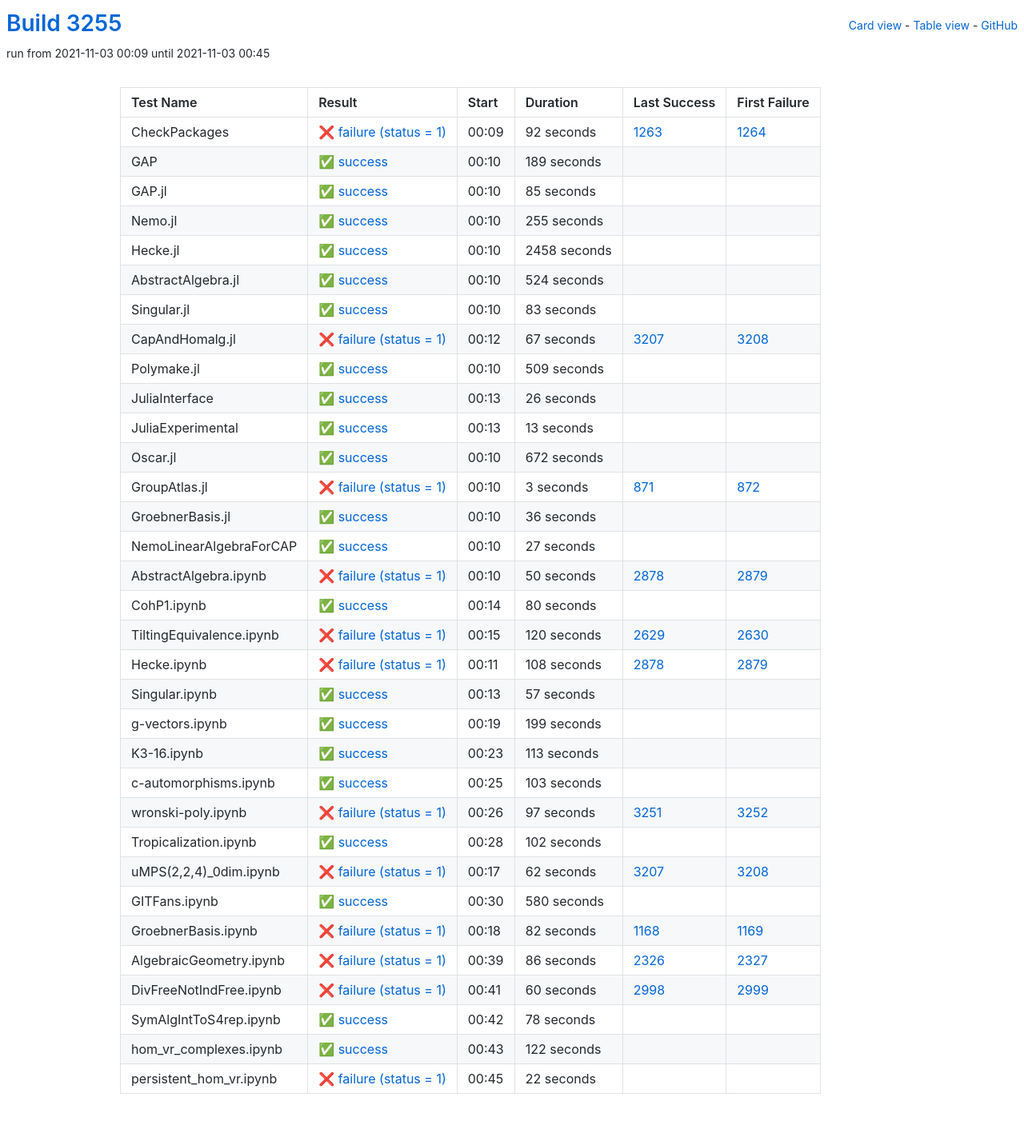
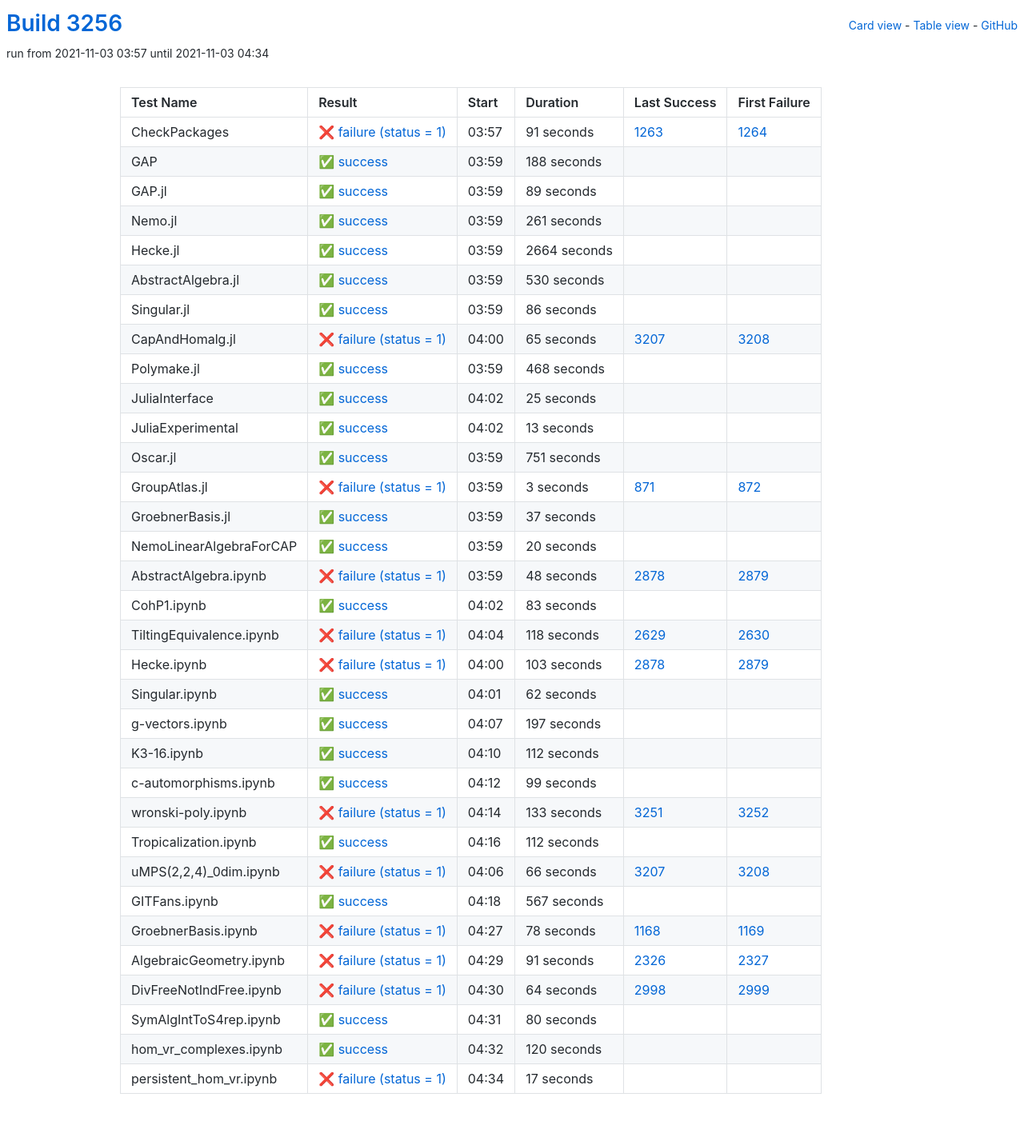
Before and after one commit to oscar-system/oscar-ci-status-stable, a Jekyll site: the page built from table.html, in a window 1280 px wide. Shown: the whole page at 80% size. Built offline with Jekyll 4.4.1, drawn with Linux system fonts in a browser that asks for light colours.

Commit message:
Build #3256

```diff
--- a/_data/ci.yml
+++ b/_data/ci.yml
@@ -1,6 +1,6 @@
 ---
-build: 3255
-build_url: https://oscarci.mathematik.uni-kl.de/job/oscar-stable/3255/
+build: 3256
+build_url: https://oscarci.mathematik.uni-kl.de/job/oscar-stable/3256/
 job: oscar-stable
 organization: oscar-system
 repo: oscar-ci-status-stable
@@ -8,128 +8,128 @@ repourl: https://github.com/oscar-system/oscar-ci-status-stable
 tests:
 - name: CheckPackages
   id: checkpackages
-  log: https://oscarci.mathematik.uni-kl.de/job/oscar-stable/3255/artifact/logs/build-3255/CheckPackages.log
-  start: 2021-11-03 00:09
+  log: https://oscarci.mathematik.uni-kl.de/job/oscar-stable/3256/artifact/logs/build-3256/CheckPackages.log
+  start: 2021-11-03 03:57
   success: false
   exitcode: 1
   status: failure
-  duration: 92
+  duration: 91
   last_success: 1263
   last_success_url: https://oscarci.mathematik.uni-kl.de/job/oscar-stable/1263/
   first_failure: 1264
   first_failure_url: https://oscarci.mathematik.uni-kl.de/job/oscar-stable/1264/
 - name: GAP
   id: gap
-  log: https://oscarci.mathematik.uni-kl.de/job/oscar-stable/3255/artifact/logs/build-3255/GAP.log
-  start: 2021-11-03 00:10
+  log: https://oscarci.mathematik.uni-kl.de/job/oscar-stable/3256/artifact/logs/build-3256/GAP.log
+  start: 2021-11-03 03:59
   success: true
   exitcode: 0
   status: success
-  duration: 189
+  duration: 188
   last_success: false
   last_success_url:
   first_failure: false
   first_failure_url:
 - name: GAP.jl
   id: gap-jl
-  log: https://oscarci.mathematik.uni-kl.de/job/oscar-stable/3255/artifact/logs/build-3255/GAP.jl.log
-  start: 2021-11-03 00:10
+  log: https://oscarci.mathematik.uni-kl.de/job/oscar-stable/3256/artifact/logs/build-3256/GAP.jl.log
+  start: 2021-11-03 03:59
   success: true
   exitcode: 0
   status: success
-  duration: 85
+  duration: 89
   last_success: false
   last_success_url:
   first_failure: false
   first_failure_url:
 - name: Nemo.jl
   id: nemo-jl
-  log: https://oscarci.mathematik.uni-kl.de/job/oscar-stable/3255/artifact/logs/build-3255/Nemo.jl.log
-  start: 2021-11-03 00:10
+  log: https://oscarci.mathematik.uni-kl.de/job/oscar-stable/3256/artifact/logs/build-3256/Nemo.jl.log
+  start: 2021-11-03 03:59
   success: true
   exitcode: 0
   status: success
-  duration: 255
+  duration: 261
   last_success: false
   last_success_url:
   first_failure: false
   first_failure_url:
 - name: Hecke.jl
   id: hecke-jl
-  log: https://oscarci.mathematik.uni-kl.de/job/oscar-stable/3255/artifact/logs/build-3255/Hecke.jl.log
-  start: 2021-11-03 00:10
+  log: https://oscarci.mathematik.uni-kl.de/job/oscar-stable/3256/artifact/logs/build-3256/Hecke.jl.log
+  start: 2021-11-03 03:59
   success: true
   exitcode: 0
   status: success
-  duration: 2458
+  duration: 2664
   last_success: false
   last_success_url:
   first_failure: false
   first_failure_url:
 - name: AbstractAlgebra.jl
   id: abstractalgebra-jl
-  log: https://oscarci.mathematik.uni-kl.de/job/oscar-stable/3255/artifact/logs/build-3255/AbstractAlgebra.jl.log
-  start: 2021-11-03 00:10
+  log: https://oscarci.mathematik.uni-kl.de/job/oscar-stable/3256/artifact/logs/build-3256/AbstractAlgebra.jl.log
+  start: 2021-11-03 03:59
   success: true
   exitcode: 0
   status: success
-  duration: 524
+  duration: 530
   last_success: false
   last_success_url:
   first_failure: false
   first_failure_url:
 - name: Singular.jl
   id: singular-jl
-  log: https://oscarci.mathematik.uni-kl.de/job/oscar-stable/3255/artifact/logs/build-3255/Singular.jl.log
-  start: 2021-11-03 00:10
+  log: https://oscarci.mathematik.uni-kl.de/job/oscar-stable/3256/artifact/logs/build-3256/Singular.jl.log
+  start: 2021-11-03 03:59
   success: true
   exitcode: 0
   status: success
-  duration: 83
+  duration: 86
   last_success: false
   last_success_url:
   first_failure: false
   first_failure_url:
 - name: CapAndHomalg.jl
   id: capandhomalg-jl
-  log: https://oscarci.mathematik.uni-kl.de/job/oscar-stable/3255/artifact/logs/build-3255/CapAndHomalg.jl.log
-  start: 2021-11-03 00:12
+  log: https://oscarci.mathematik.uni-kl.de/job/oscar-stable/3256/artifact/logs/build-3256/CapAndHomalg.jl.log
+  start: 2021-11-03 04:00
   success: false
   exitcode: 1
   status: failure
-  duration: 67
+  duration: 65
   last_success: 3207
   last_success_url: https://oscarci.mathematik.uni-kl.de/job/oscar-stable/3207/
   first_failure: 3208
   first_failure_url: https://oscarci.mathematik.uni-kl.de/job/oscar-stable/3208/
 - name: Polymake.jl
   id: polymake-jl
-  log: https://oscarci.mathematik.uni-kl.de/job/oscar-stable/3255/artifact/logs/build-3255/Polymake.jl.log
-  start: 2021-11-03 00:10
+  log: https://oscarci.mathematik.uni-kl.de/job/oscar-stable/3256/artifact/logs/build-3256/Polymake.jl.log
+  start: 2021-11-03 03:59
   success: true
   exitcode: 0
   status: success
-  duration: 509
+  duration: 468
   last_success: false
   last_success_url:
   first_failure: false
   first_failure_url:
 - name: JuliaInterface
   id: juliainterface
-  log: https://oscarci.mathematik.uni-kl.de/job/oscar-stable/3255/artifact/logs/build-3255/JuliaInterface.log
-  start: 2021-11-03 00:13
+  log: https://oscarci.mathematik.uni-kl.de/job/oscar-stable/3256/artifact/logs/build-3256/JuliaInterface.log
+  start: 2021-11-03 04:02
   success: true
   exitcode: 0
   status: success
-  duration: 26
+  duration: 25
   last_success: false
   last_success_url:
   first_failure: false
   first_failure_url:
 - name: JuliaExperimental
   id: juliaexperimental
-  log: https://oscarci.mathematik.uni-kl.de/job/oscar-stable/3255/artifact/logs/build-3255/JuliaExperimental.log
-  start: 2021-11-03 00:13
+  log: https://oscarci.mathematik.uni-kl.de/job/oscar-stable/3256/artifact/logs/build-3256/JuliaExperimental.log
+  start: 2021-11-03 04:02
   success: true
   exitcode: 0
   status: success
@@ -140,20 +140,20 @@ tests:
   first_failure_url:
 - name: Oscar.jl
   id: oscar-jl
-  log: https://oscarci.mathematik.uni-kl.de/job/oscar-stable/3255/artifact/logs/build-3255/Oscar.jl.log
-  start: 2021-11-03 00:10
+  log: https://oscarci.mathematik.uni-kl.de/job/oscar-stable/3256/artifact/logs/build-3256/Oscar.jl.log
+  start: 2021-11-03 03:59
   success: true
   exitcode: 0
   status: success
-  duration: 672
+  duration: 751
   last_success: false
   last_success_url:
   first_failure: false
   first_failure_url:
 - name: GroupAtlas.jl
   id: groupatlas-jl
-  log: https://oscarci.mathematik.uni-kl.de/job/oscar-stable/3255/artifact/logs/build-3255/GroupAtlas.jl.log
-  start: 2021-11-03 00:10
+  log: https://oscarci.mathematik.uni-kl.de/job/oscar-stable/3256/artifact/logs/build-3256/GroupAtlas.jl.log
+  start: 2021-11-03 03:59
   success: false
   exitcode: 1
   status: failure
@@ -164,44 +164,212 @@ tests:
   first_failure_url: https://oscarci.mathematik.uni-kl.de/job/oscar-stable/872/
 - name: GroebnerBasis.jl
   id: groebnerbasis-jl
-  log: https://oscarci.mathematik.uni-kl.de/job/oscar-stable/3255/artifact/logs/build-3255/GroebnerBasis.jl.log
-  start: 2021-11-03 00:10
+  log: https://oscarci.mathematik.uni-kl.de/job/oscar-stable/3256/artifact/logs/build-3256/GroebnerBasis.jl.log
+  start: 2021-11-03 03:59
   success: true
   exitcode: 0
   status: success
-  duration: 36
+  duration: 37
   last_success: false
   last_success_url:
   first_failure: false
   first_failure_url:
 - name: NemoLinearAlgebraForCAP
   id: nemolinearalgebraforcap
-  log: https://oscarci.mathematik.uni-kl.de/job/oscar-stable/3255/artifact/logs/build-3255/NemoLinearAlgebraForCAP.log
-  start: 2021-11-03 00:10
+  log: https://oscarci.mathematik.uni-kl.de/job/oscar-stable/3256/artifact/logs/build-3256/NemoLinearAlgebraForCAP.log
+  start: 2021-11-03 03:59
   success: true
   exitcode: 0
   status: success
-  duration: 27
+  duration: 20
   last_success: false
   last_success_url:
   first_failure: false
   first_failure_url:
 - name: AbstractAlgebra.ipynb
   id: abstractalgebra-ipynb
-  log: https://oscarci.mathematik.uni-kl.de/job/oscar-stable/3255/artifact/logs/build-3255/AbstractAlgebra.ipynb.log
-  start: 2021-11-03 00:10
+  log: https://oscarci.mathematik.uni-kl.de/job/oscar-stable/3256/artifact/logs/build-3256/AbstractAlgebra.ipynb.log
+  start: 2021-11-03 03:59
   success: false
   exitcode: 1
   status: failure
-  duration: 50
+  duration: 48
   last_success: 2878
   last_success_url: https://oscarci.mathematik.uni-kl.de/job/oscar-stable/2878/
   first_failure: 2879
   first_failure_url: https://oscarci.mathematik.uni-kl.de/job/oscar-stable/2879/
 - name: CohP1.ipynb
   id: cohp1-ipynb
-  log: https://oscarci.mathematik.uni-kl.de/job/oscar-stable/3255/artifact/logs/build-3255/CohP1.ipynb.log
-  start: 2021-11-03 00:14
+  log: https://oscarci.mathematik.uni-kl.de/job/oscar-stable/3256/artifact/logs/build-3256/CohP1.ipynb.log
+  start: 2021-11-03 04:02
+  success: true
+  exitcode: 0
+  status: success
+  duration: 83
+  last_success: false
+  last_success_url:
+  first_failure: false
+  first_failure_url:
+- name: TiltingEquivalence.ipynb
+  id: tiltingequivalence-ipynb
+  log: https://oscarci.mathematik.uni-kl.de/job/oscar-stable/3256/artifact/logs/build-3256/TiltingEquivalence.ipynb.log
+  start: 2021-11-03 04:04
+  success: false
+  exitcode: 1
+  status: failure
+  duration: 118
+  last_success: 2629
+  last_success_url: https://oscarci.mathematik.uni-kl.de/job/oscar-stable/2629/
+  first_failure: 2630
+  first_failure_url: https://oscarci.mathematik.uni-kl.de/job/oscar-stable/2630/
+- name: Hecke.ipynb
+  id: hecke-ipynb
+  log: https://oscarci.mathematik.uni-kl.de/job/oscar-stable/3256/artifact/logs/build-3256/Hecke.ipynb.log
+  start: 2021-11-03 04:00
+  success: false
+  exitcode: 1
+  status: failure
+  duration: 103
+  last_success: 2878
+  last_success_url: https://oscarci.mathematik.uni-kl.de/job/oscar-stable/2878/
+  first_failure: 2879
+  first_failure_url: https://oscarci.mathematik.uni-kl.de/job/oscar-stable/2879/
+- name: Singular.ipynb
+  id: singular-ipynb
+  log: https://oscarci.mathematik.uni-kl.de/job/oscar-stable/3256/artifact/logs/build-3256/Singular.ipynb.log
+  start: 2021-11-03 04:01
+  success: true
+  exitcode: 0
+  status: success
+  duration: 62
+  last_success: false
+  last_success_url:
+  first_failure: false
+  first_failure_url:
+- name: g-vectors.ipynb
+  id: g-vectors-ipynb
+  log: https://oscarci.mathematik.uni-kl.de/job/oscar-stable/3256/artifact/logs/build-3256/g-vectors.ipynb.log
+  start: 2021-11-03 04:07
+  success: true
+  exitcode: 0
+  status: success
+  duration: 197
+  last_success: false
+  last_success_url:
+  first_failure: false
+  first_failure_url:
+- name: K3-16.ipynb
+  id: k3-16-ipynb
+  log: https://oscarci.mathematik.uni-kl.de/job/oscar-stable/3256/artifact/logs/build-3256/K3-16.ipynb.log
+  start: 2021-11-03 04:10
+  success: true
+  exitcode: 0
+  status: success
+  duration: 112
+  last_success: false
+  last_success_url:
+  first_failure: false
+  first_failure_url:
+- name: c-automorphisms.ipynb
+  id: c-automorphisms-ipynb
+  log: https://oscarci.mathematik.uni-kl.de/job/oscar-stable/3256/artifact/logs/build-3256/c-automorphisms.ipynb.log
+  start: 2021-11-03 04:12
+  success: true
+  exitcode: 0
+  status: success
+  duration: 99
+  last_success: false
+  last_success_url:
+  first_failure: false
+  first_failure_url:
+- name: wronski-poly.ipynb
+  id: wronski-poly-ipynb
+  log: https://oscarci.mathematik.uni-kl.de/job/oscar-stable/3256/artifact/logs/build-3256/wronski-poly.ipynb.log
+  start: 2021-11-03 04:14
+  success: false
+  exitcode: 1
+  status: failure
+  duration: 133
+  last_success: 3251
+  last_success_url: https://oscarci.mathematik.uni-kl.de/job/oscar-stable/3251/
+  first_failure: 3252
+  first_failure_url: https://oscarci.mathematik.uni-kl.de/job/oscar-stable/3252/
+- name: Tropicalization.ipynb
+  id: tropicalization-ipynb
+  log: https://oscarci.mathematik.uni-kl.de/job/oscar-stable/3256/artifact/logs/build-3256/Tropicalization.ipynb.log
+  start: 2021-11-03 04:16
+  success: true
+  exitcode: 0
+  status: success
+  duration: 112
+  last_success: false
+  last_success_url:
+  first_failure: false
+  first_failure_url:
+- name: uMPS(2,2,4)_0dim.ipynb
+  id: umps-2-2-4-0dim-ipynb
+  log: https://oscarci.mathematik.uni-kl.de/job/oscar-stable/3256/artifact/logs/build-3256/uMPS-2-2-4-_0dim.ipynb.log
+  start: 2021-11-03 04:06
+  success: false
+  exitcode: 1
+  status: failure
+  duration: 66
+  last_success: 3207
+  last_success_url: https://oscarci.mathematik.uni-kl.de/job/oscar-stable/3207/
+  first_failure: 3208
+  first_failure_url: https://oscarci.mathematik.uni-kl.de/job/oscar-stable/3208/
+- name: GITFans.ipynb
+  id: gitfans-ipynb
+  log: https://oscarci.mathematik.uni-kl.de/job/oscar-stable/3256/artifact/logs/build-3256/GITFans.ipynb.log
+  start: 2021-11-03 04:18
+  success: true
+  exitcode: 0
+  status: success
+  duration: 567
+  last_success: false
+  last_success_url:
+  first_failure: false
+  first_failure_url:
+- name: GroebnerBasis.ipynb
+  id: groebnerbasis-ipynb
+  log: https://oscarci.mathematik.uni-kl.de/job/oscar-stable/3256/artifact/logs/build-3256/GroebnerBasis.ipynb.log
+  start: 2021-11-03 04:27
+  success: false
+  exitcode: 1
+  status: failure
+  duration: 78
+  last_success: 1168
+  last_success_url: https://oscarci.mathematik.uni-kl.de/job/oscar-stable/1168/
+  first_failure: 1169
+  first_failure_url: https://oscarci.mathematik.uni-kl.de/job/oscar-stable/1169/
+- name: AlgebraicGeometry.ipynb
+  id: algebraicgeometry-ipynb
+  log: https://oscarci.mathematik.uni-kl.de/job/oscar-stable/3256/artifact/logs/build-3256/AlgebraicGeometry.ipynb.log
+  start: 2021-11-03 04:29
+  success: false
+  exitcode: 1
+  status: failure
+  duration: 91
+  last_success: 2326
+  last_success_url: https://oscarci.mathematik.uni-kl.de/job/oscar-stable/2326/
+  first_failure: 2327
+  first_failure_url: https://oscarci.mathematik.uni-kl.de/job/oscar-stable/2327/
+- name: DivFreeNotIndFree.ipynb
+  id: divfreenotindfree-ipynb
+  log: https://oscarci.mathematik.uni-kl.de/job/oscar-stable/3256/artifact/logs/build-3256/DivFreeNotIndFree.ipynb.log
+  start: 2021-11-03 04:30
+  success: false
+  exitcode: 1
+  status: failure
+  duration: 64
+  last_success: 2998
+  last_success_url: https://oscarci.mathematik.uni-kl.de/job/oscar-stable/2998/
+  first_failure: 2999
+  first_failure_url: https://oscarci.mathematik.uni-kl.de/job/oscar-stable/2999/
+- name: SymAlgIntToS4rep.ipynb
+  id: symalginttos4rep-ipynb
+  log: https://oscarci.mathematik.uni-kl.de/job/oscar-stable/3256/artifact/logs/build-3256/SymAlgIntToS4rep.ipynb.log
+  start: 2021-11-03 04:31
   success: true
   exitcode: 0
   status: success
@@ -210,194 +378,26 @@ tests:
   last_success_url:
   first_failure: false
   first_failure_url:
-- name: TiltingEquivalence.ipynb
-  id: tiltingequivalence-ipynb
-  log: https://oscarci.mathematik.uni-kl.de/job/oscar-stable/3255/artifact/logs/build-3255/TiltingEquivalence.ipynb.log
-  start: 2021-11-03 00:15
-  success: false
-  exitcode: 1
-  status: failure
-  duration: 120
-  last_success: 2629
-  last_success_url: https://oscarci.mathematik.uni-kl.de/job/oscar-stable/2629/
-  first_failure: 2630
-  first_failure_url: https://oscarci.mathematik.uni-kl.de/job/oscar-stable/2630/
-- name: Hecke.ipynb
-  id: hecke-ipynb
-  log: https://oscarci.mathematik.uni-kl.de/job/oscar-stable/3255/artifact/logs/build-3255/Hecke.ipynb.log
-  start: 2021-11-03 00:11
-  success: false
-  exitcode: 1
-  status: failure
-  duration: 108
-  last_success: 2878
-  last_success_url: https://oscarci.mathematik.uni-kl.de/job/oscar-stable/2878/
-  first_failure: 2879
-  first_failure_url: https://oscarci.mathematik.uni-kl.de/job/oscar-stable/2879/
-- name: Singular.ipynb
-  id: singular-ipynb
-  log: https://oscarci.mathematik.uni-kl.de/job/oscar-stable/3255/artifact/logs/build-3255/Singular.ipynb.log
-  start: 2021-11-03 00:13
+- name: hom_vr_complexes.ipynb
+  id: hom-vr-complexes-ipynb
+  log: https://oscarci.mathematik.uni-kl.de/job/oscar-stable/3256/artifact/logs/build-3256/hom_vr_complexes.ipynb.log
+  start: 2021-11-03 04:32
   success: true
   exitcode: 0
   status: success
-  duration: 57
-  last_success: false
-  last_success_url:
-  first_failure: false
-  first_failure_url:
-- name: g-vectors.ipynb
-  id: g-vectors-ipynb
-  log: https://oscarci.mathematik.uni-kl.de/job/oscar-stable/3255/artifact/logs/build-3255/g-vectors.ipynb.log
-  start: 2021-11-03 00:19
-  success: true
-  exitcode: 0
-  status: success
-  duration: 199
-  last_success: false
-  last_success_url:
-  first_failure: false
-  first_failure_url:
-- name: K3-16.ipynb
-  id: k3-16-ipynb
-  log: https://oscarci.mathematik.uni-kl.de/job/oscar-stable/3255/artifact/logs/build-3255/K3-16.ipynb.log
-  start: 2021-11-03 00:23
-  success: true
-  exitcode: 0
-  status: success
-  duration: 113
-  last_success: false
-  last_success_url:
-  first_failure: false
-  first_failure_url:
-- name: c-automorphisms.ipynb
-  id: c-automorphisms-ipynb
-  log: https://oscarci.mathematik.uni-kl.de/job/oscar-stable/3255/artifact/logs/build-3255/c-automorphisms.ipynb.log
-  start: 2021-11-03 00:25
-  success: true
-  exitcode: 0
-  status: success
-  duration: 103
-  last_success: false
-  last_success_url:
-  first_failure: false
-  first_failure_url:
-- name: wronski-poly.ipynb
-  id: wronski-poly-ipynb
-  log: https://oscarci.mathematik.uni-kl.de/job/oscar-stable/3255/artifact/logs/build-3255/wronski-poly.ipynb.log
-  start: 2021-11-03 00:26
-  success: false
-  exitcode: 1
-  status: failure
-  duration: 97
-  last_success: 3251
-  last_success_url: https://oscarci.mathematik.uni-kl.de/job/oscar-stable/3251/
-  first_failure: 3252
-  first_failure_url: https://oscarci.mathematik.uni-kl.de/job/oscar-stable/3252/
-- name: Tropicalization.ipynb
-  id: tropicalization-ipynb
-  log: https://oscarci.mathematik.uni-kl.de/job/oscar-stable/3255/artifact/logs/build-3255/Tropicalization.ipynb.log
-  start: 2021-11-03 00:28
-  success: true
-  exitcode: 0
-  status: success
-  duration: 102
-  last_success: false
-  last_success_url:
-  first_failure: false
-  first_failure_url:
-- name: uMPS(2,2,4)_0dim.ipynb
-  id: umps-2-2-4-0dim-ipynb
-  log: https://oscarci.mathematik.uni-kl.de/job/oscar-stable/3255/artifact/logs/build-3255/uMPS-2-2-4-_0dim.ipynb.log
-  start: 2021-11-03 00:17
-  success: false
-  exitcode: 1
-  status: failure
-  duration: 62
-  last_success: 3207
-  last_success_url: https://oscarci.mathematik.uni-kl.de/job/oscar-stable/3207/
-  first_failure: 3208
-  first_failure_url: https://oscarci.mathematik.uni-kl.de/job/oscar-stable/3208/
-- name: GITFans.ipynb
-  id: gitfans-ipynb
-  log: https://oscarci.mathematik.uni-kl.de/job/oscar-stable/3255/artifact/logs/build-3255/GITFans.ipynb.log
-  start: 2021-11-03 00:30
-  success: true
-  exitcode: 0
-  status: success
-  duration: 580
-  last_success: false
-  last_success_url:
-  first_failure: false
-  first_failure_url:
-- name: GroebnerBasis.ipynb
-  id: groebnerbasis-ipynb
-  log: https://oscarci.mathematik.uni-kl.de/job/oscar-stable/3255/artifact/logs/build-3255/GroebnerBasis.ipynb.log
-  start: 2021-11-03 00:18
-  success: false
-  exitcode: 1
-  status: failure
-  duration: 82
-  last_success: 1168
-  last_success_url: https://oscarci.mathematik.uni-kl.de/job/oscar-stable/1168/
-  first_failure: 1169
-  first_failure_url: https://oscarci.mathematik.uni-kl.de/job/oscar-stable/1169/
-- name: AlgebraicGeometry.ipynb
-  id: algebraicgeometry-ipynb
-  log: https://oscarci.mathematik.uni-kl.de/job/oscar-stable/3255/artifact/logs/build-3255/AlgebraicGeometry.ipynb.log
-  start: 2021-11-03 00:39
-  success: false
-  exitcode: 1
-  status: failure
-  duration: 86
-  last_success: 2326
-  last_success_url: https://oscarci.mathematik.uni-kl.de/job/oscar-stable/2326/
-  first_failure: 2327
-  first_failure_url: https://oscarci.mathematik.uni-kl.de/job/oscar-stable/2327/
-- name: DivFreeNotIndFree.ipynb
-  id: divfreenotindfree-ipynb
-  log: https://oscarci.mathematik.uni-kl.de/job/oscar-stable/3255/artifact/logs/build-3255/DivFreeNotIndFree.ipynb.log
-  start: 2021-11-03 00:41
-  success: false
-  exitcode: 1
-  status: failure
-  duration: 60
-  last_success: 2998
-  last_success_url: https://oscarci.mathematik.uni-kl.de/job/oscar-stable/2998/
-  first_failure: 2999
-  first_failure_url: https://oscarci.mathematik.uni-kl.de/job/oscar-stable/2999/
-- name: SymAlgIntToS4rep.ipynb
-  id: symalginttos4rep-ipynb
-  log: https://oscarci.mathematik.uni-kl.de/job/oscar-stable/3255/artifact/logs/build-3255/SymAlgIntToS4rep.ipynb.log
-  start: 2021-11-03 00:42
-  success: true
-  exitcode: 0
-  status: success
-  duration: 78
-  last_success: false
-  last_success_url:
-  first_failure: false
-  first_failure_url:
-- name: hom_vr_complexes.ipynb
-  id: hom-vr-complexes-ipynb
-  log: https://oscarci.mathematik.uni-kl.de/job/oscar-stable/3255/artifact/logs/build-3255/hom_vr_complexes.ipynb.log
-  start: 2021-11-03 00:43
-  success: true
-  exitcode: 0
-  status: success
-  duration: 122
+  duration: 120
   last_success: false
   last_success_url:
   first_failure: false
   first_failure_url:
 - name: persistent_hom_vr.ipynb
   id: persistent-hom-vr-ipynb
-  log: https://oscarci.mathematik.uni-kl.de/job/oscar-stable/3255/artifact/logs/build-3255/persistent_hom_vr.ipynb.log
-  start: 2021-11-03 00:45
+  log: https://oscarci.mathematik.uni-kl.de/job/oscar-stable/3256/artifact/logs/build-3256/persistent_hom_vr.ipynb.log
+  start: 2021-11-03 04:34
   success: false
   exitcode: 1
   status: failure
-  duration: 22
+  duration: 17
   last_success: false
   last_success_url:
   first_failure: false
```
Also changed, not shown: README.md.
